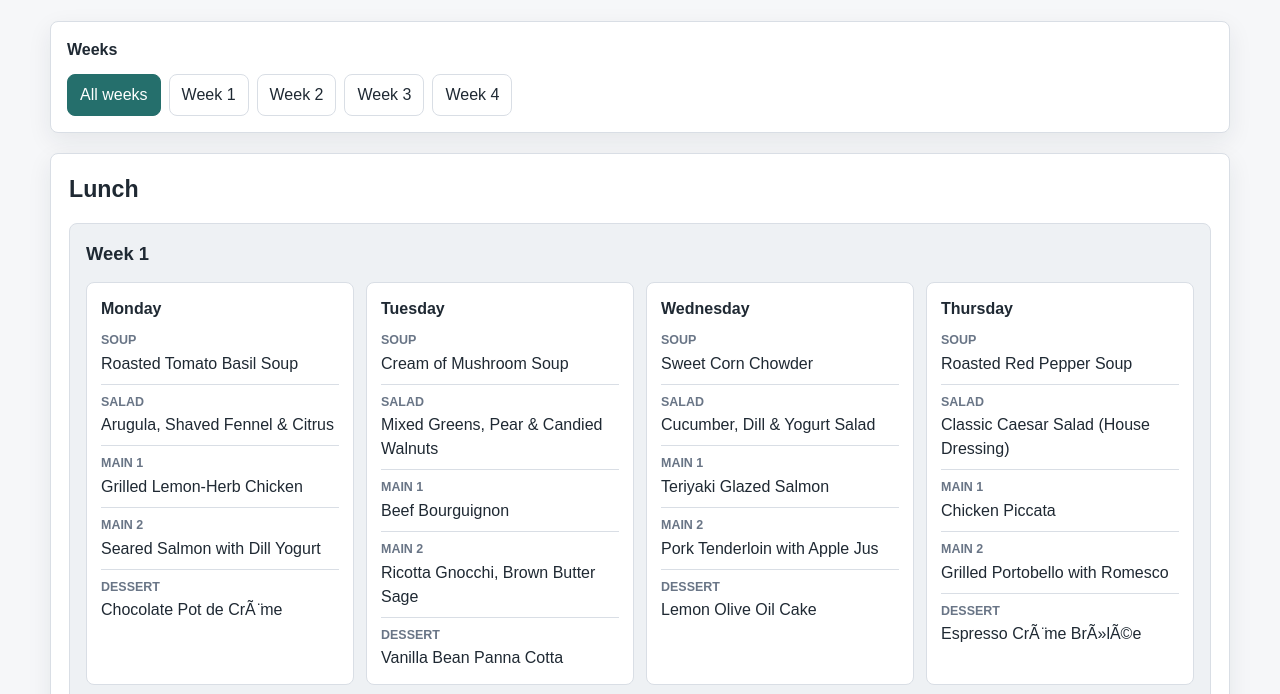
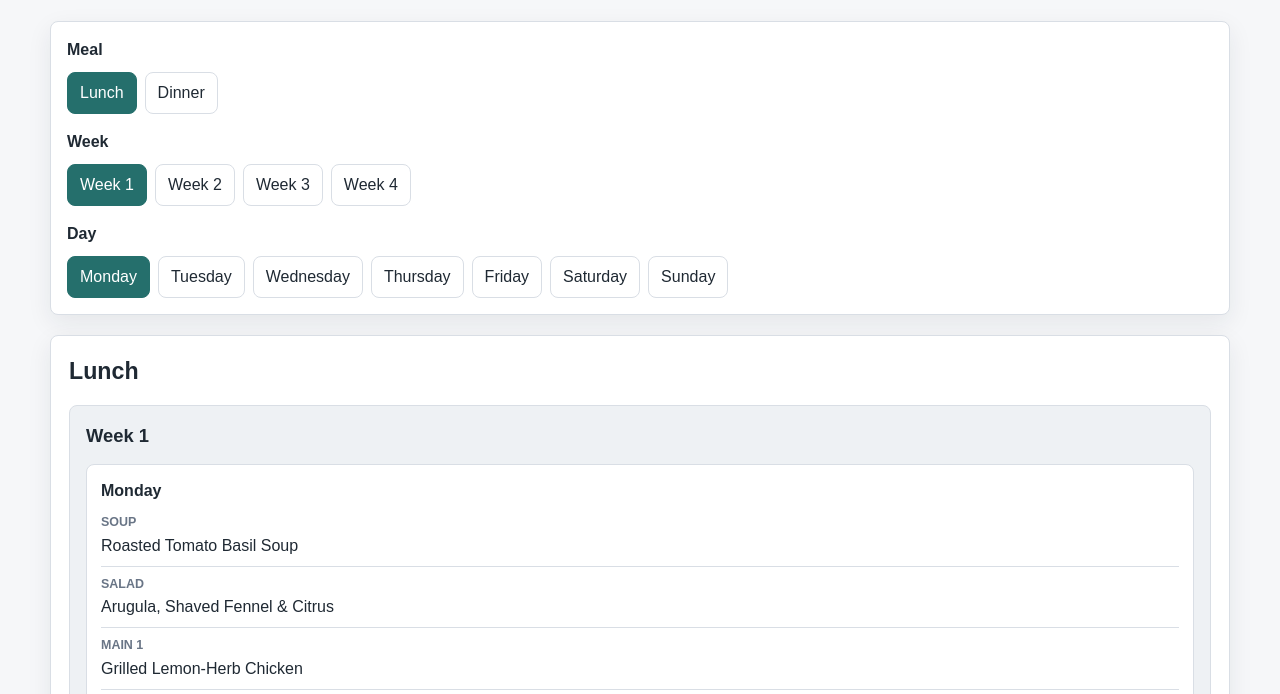
Before and after one commit to Carlosrosado13/Chef-Dashboard-Summer, a website with bundled scripts: page index.html in a window 1280 px wide. Shown: the part 97-791 px from the top of the page. Built offline with nearby package versions, Linux system fonts and the light colour scheme.

Commit message:
Frontend

```diff
--- a/css/styles.css
+++ b/css/styles.css
@@ -81,9 +81,16 @@ button {
 }
 
 .dashboard-controls {
+  display: grid;
+  gap: 16px;
   padding: 16px;
   margin-bottom: 20px;
   box-shadow: var(--shadow-panel);
+}
+
+.control-group {
+  display: grid;
+  gap: 10px;
 }
 
 .dashboard-controls h2,
@@ -94,16 +101,17 @@ button {
 }
 
 .dashboard-controls h2 {
-  margin-bottom: 12px;
   font-size: 1rem;
 }
 
+.filter-buttons,
 .week-filter {
   display: flex;
   flex-wrap: wrap;
   gap: 8px;
 }
 
+.filter-button,
 .week-filter__button {
   min-height: 38px;
   padding: 8px 12px;
@@ -112,8 +120,15 @@ button {
   background: var(--color-surface);
   color: var(--color-text);
   cursor: pointer;
+  transition: background-color 160ms ease, border-color 160ms ease, color 160ms ease, transform 160ms ease;
 }
 
+.filter-button:hover,
+.week-filter__button:hover {
+  transform: translateY(-1px);
+}
+
+.filter-button[aria-pressed="true"],
 .week-filter__button[aria-pressed="true"] {
   border-color: var(--color-accent);
   background: var(--color-accent);
@@ -123,6 +138,10 @@ button {
 .menu-root {
   display: grid;
   gap: 20px;
+}
+
+.menu-root > * {
+  animation: view-in 180ms ease;
 }
 
 .frontend-error {
@@ -263,4 +282,31 @@ button {
   .dashboard-controls {
     padding: 14px;
   }
+
+  .filter-buttons {
+    display: grid;
+    grid-template-columns: repeat(2, minmax(0, 1fr));
+  }
+
+  .filter-button {
+    width: 100%;
+  }
 }
+
+@media (max-width: 440px) {
+  .filter-buttons {
+    grid-template-columns: 1fr;
+  }
+}
+
+@keyframes view-in {
+  from {
+    opacity: 0;
+    transform: translateY(4px);
+  }
+
+  to {
+    opacity: 1;
+    transform: translateY(0);
+  }
+}
--- a/index.html
+++ b/index.html
@@ -17,8 +17,18 @@
     </header>
 
     <section class="dashboard-controls" aria-label="Menu filters">
-      <h2>Weeks</h2>
-      <div id="week-filter" class="week-filter" aria-label="Select week"></div>
+      <div class="control-group">
+        <h2>Meal</h2>
+        <div id="meal-filter" class="filter-buttons" aria-label="Select meal type"></div>
+      </div>
+      <div class="control-group">
+        <h2>Week</h2>
+        <div id="week-filter" class="filter-buttons" aria-label="Select week"></div>
+      </div>
+      <div class="control-group">
+        <h2>Day</h2>
+        <div id="day-filter" class="filter-buttons" aria-label="Select day"></div>
+      </div>
     </section>
 
     <section id="frontend-error" class="frontend-error" role="alert" hidden></section>
--- a/js/app.js
+++ b/js/app.js
@@ -1,13 +1,22 @@
 import { loadMenuData } from "./loadMenuData.js";
-import { getAvailableWeeks, renderMenuInto } from "./renderMenu.js";
+import {
+  getAvailableDays,
+  getAvailableMealTypes,
+  getAvailableWeeksForMeal,
+  renderMenuInto
+} from "./renderMenu.js";
 
 const state = {
   menuData: null,
-  selectedWeek: ""
+  selectedMealType: "",
+  selectedWeek: "",
+  selectedDay: ""
 };
 
 let menuRoot;
+let mealFilter;
 let weekFilter;
+let dayFilter;
 let menuStatus;
 let frontendError;
 
@@ -67,39 +76,109 @@ function clearFrontendError() {
   frontendError.hidden = true;
 }
 
-function renderWeekButtons(weeks) {
-  if (!weekFilter) {
-    throw new Error("Week filter container was not found.");
+function formatMealType(mealType) {
+  return mealType.charAt(0).toUpperCase() + mealType.slice(1);
+}
+
+function renderFilterButtons(container, options, selectedValue, onSelect) {
+  if (!container) {
+    throw new Error("Filter container was not found.");
   }
 
-  if (weeks.length === 0) {
-    weekFilter.replaceChildren();
+  if (options.length === 0) {
+    container.replaceChildren();
     return;
   }
 
-  const buttons = [createWeekButton("All weeks", "", state.selectedWeek === "")];
-
-  for (const week of weeks) {
-    buttons.push(createWeekButton(week, week, state.selectedWeek === week));
-  }
-
-  weekFilter.replaceChildren(...buttons);
+  container.replaceChildren(
+    ...options.map((option) => createFilterButton(option.label, option.value, selectedValue === option.value, onSelect))
+  );
 }
 
-function createWeekButton(label, value, isActive) {
+function createFilterButton(label, value, isActive, onSelect) {
   const button = document.createElement("button");
   button.type = "button";
-  button.className = "week-filter__button";
+  button.className = "filter-button";
   button.textContent = label;
-  button.dataset.week = value;
+  button.dataset.value = value;
   button.setAttribute("aria-pressed", String(isActive));
 
   button.addEventListener("click", () => {
-    state.selectedWeek = value;
+    onSelect(value);
     renderDashboard();
   });
 
   return button;
+}
+
+function syncDefaultSelections() {
+  const mealTypes = getAvailableMealTypes(state.menuData);
+
+  if (!mealTypes.includes(state.selectedMealType)) {
+    state.selectedMealType = mealTypes[0] || "";
+  }
+
+  const weeks = getAvailableWeeksForMeal(state.menuData, state.selectedMealType);
+
+  if (!weeks.includes(state.selectedWeek)) {
+    state.selectedWeek = weeks[0] || "";
+  }
+
+  const days = getAvailableDays(state.menuData, {
+    mealType: state.selectedMealType,
+    week: state.selectedWeek
+  });
+
+  if (!days.includes(state.selectedDay)) {
+    state.selectedDay = days[0] || "";
+  }
+
+  return {
+    mealTypes,
+    weeks,
+    days
+  };
+}
+
+function renderControls(options) {
+  renderFilterButtons(
+    mealFilter,
+    options.mealTypes.map((mealType) => ({
+      label: formatMealType(mealType),
+      value: mealType
+    })),
+    state.selectedMealType,
+    (mealType) => {
+      state.selectedMealType = mealType;
+      state.selectedWeek = "";
+      state.selectedDay = "";
+    }
+  );
+
+  renderFilterButtons(
+    weekFilter,
+    options.weeks.map((week) => ({
+      label: week,
+      value: week
+    })),
+    state.selectedWeek,
+    (week) => {
+      state.selectedWeek = week;
+      state.selectedDay = "";
+    }
+  );
+
+  renderFilterButtons(
+    dayFilter,
+    options.days.map((day) => ({
+      label: day,
+      value: day
+    })),
+    state.selectedDay,
+    (day) => {
+      state.selectedDay = day;
+    }
+  );
 }
 
 function renderDashboard() {
@@ -112,10 +191,10 @@ function renderDashboard() {
   }
 
   console.log("[menu-dashboard] rendering started");
-  const weeks = getAvailableWeeks(state.menuData);
-  renderWeekButtons(weeks);
+  const options = syncDefaultSelections();
+  renderControls(options);
 
-  if (weeks.length === 0) {
+  if (!state.selectedMealType || !state.selectedWeek || !state.selectedDay) {
     showEmptyState();
     console.log("[menu-dashboard] rendering completed");
     return;
@@ -123,7 +202,9 @@ function renderDashboard() {
 
   renderMenuInto(menuRoot, state.menuData, {
     filters: {
-      week: state.selectedWeek
+      mealType: state.selectedMealType,
+      week: state.selectedWeek,
+      day: state.selectedDay
     }
   });
   console.log("[menu-dashboard] rendering completed");
@@ -131,7 +212,9 @@ function renderDashboard() {
 
 async function initDashboard() {
   menuRoot = document.querySelector("#menu-root");
+  mealFilter = document.querySelector("#meal-filter");
   weekFilter = document.querySelector("#week-filter");
+  dayFilter = document.querySelector("#day-filter");
   menuStatus = document.querySelector("#menu-status");
   frontendError = document.querySelector("#frontend-error");
 
--- a/js/renderMenu.js
+++ b/js/renderMenu.js
@@ -57,7 +57,7 @@ export function getFilteredMenuData(menuData, filters = {}) {
 export function getAvailableWeeks(menuData) {
   const weeks = new Set();
 
-  for (const mealRotation of Object.values(menuData || {})) {
+  for (const mealRotation of Object.values(menuData || {}).filter(Boolean)) {
     for (const weekName of Object.keys(mealRotation.weeks || {})) {
       weeks.add(weekName);
     }
@@ -68,6 +68,46 @@ export function getAvailableWeeks(menuData) {
     const secondNumber = Number(secondWeek.match(/\d+/)?.[0] || 0);
 
     return firstNumber - secondNumber || firstWeek.localeCompare(secondWeek);
+  });
+}
+
+export function getAvailableMealTypes(menuData) {
+  return Object.keys(menuData || {}).filter((mealType) => {
+    const weeks = menuData[mealType]?.weeks || {};
+    return Object.keys(weeks).length > 0;
+  });
+}
+
+export function getAvailableWeeksForMeal(menuData, mealType) {
+  return getAvailableWeeks(mealType ? { [mealType]: menuData?.[mealType] } : menuData);
+}
+
+export function getAvailableDays(menuData, filters = {}) {
+  const days = new Set();
+  const filteredData = getFilteredMenuData(menuData, {
+    mealType: filters.mealType,
+    week: filters.week
+  });
+
+  for (const mealRotation of Object.values(filteredData)) {
+    for (const week of Object.values(mealRotation.weeks || {})) {
+      for (const dayName of Object.keys(week.days || {})) {
+        days.add(dayName);
+      }
+    }
+  }
+
+  const dayOrder = ["Monday", "Tuesday", "Wednesday", "Thursday", "Friday", "Saturday", "Sunday"];
+
+  return Array.from(days).sort((firstDay, secondDay) => {
+    const firstIndex = dayOrder.indexOf(firstDay);
+    const secondIndex = dayOrder.indexOf(secondDay);
+
+    if (firstIndex !== -1 || secondIndex !== -1) {
+      return (firstIndex === -1 ? 99 : firstIndex) - (secondIndex === -1 ? 99 : secondIndex);
+    }
+
+    return firstDay.localeCompare(secondDay);
   });
 }
 
```
